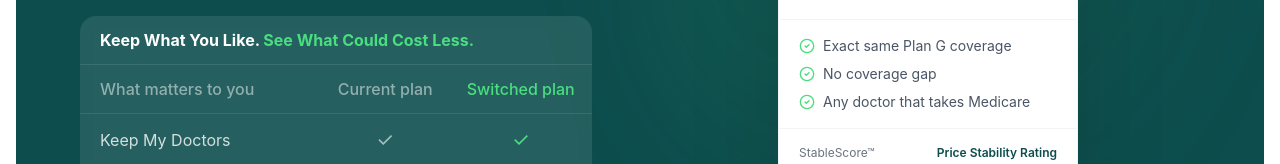
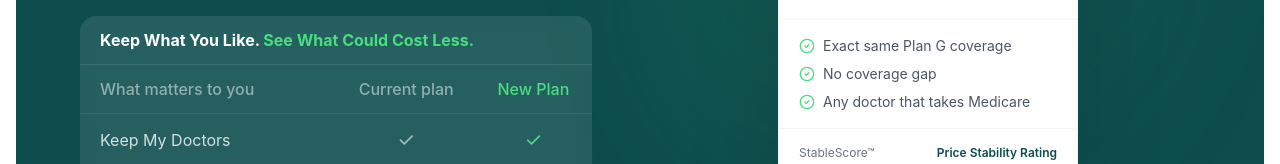
Before and after one commit to ekmagent/medigap-switcher, a Next.js app: page / in a window 1280 px wide. Shown: the part 538-702 px from the top of the page. Built offline with nearby package versions, Linux system fonts and the light colour scheme.

Commit message:
fix: rename column to New Plan

```diff
--- a/app/page.tsx
+++ b/app/page.tsx
@@ -88,7 +88,7 @@ export default function LandingPage() {
                           <tr className="border-b border-white/10">
                             <th className="text-left px-5 py-3 text-white/50 font-medium text-base">What matters to you</th>
                             <th className="text-center px-3 py-3 text-white/50 font-medium text-base">Current plan</th>
-                            <th className="text-center px-3 py-3 text-[#4ade80] font-medium text-base">Switched plan</th>
+                            <th className="text-center px-3 py-3 text-[#4ade80] font-medium text-base">New Plan</th>
                           </tr>
                         </thead>
                         <tbody>
```
